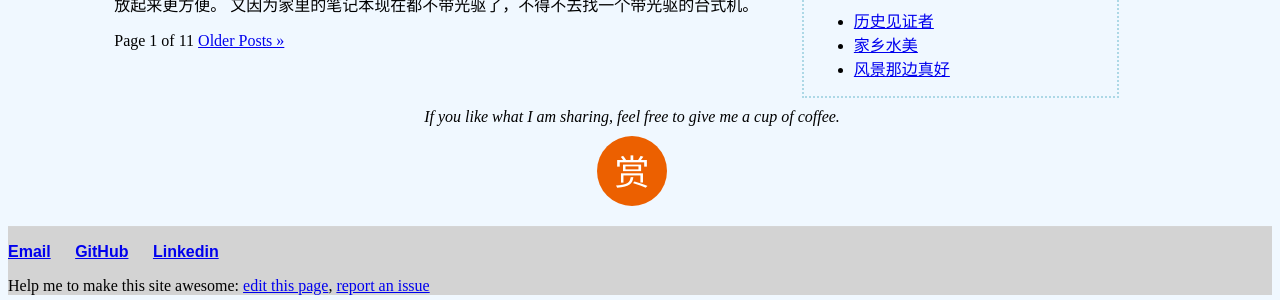
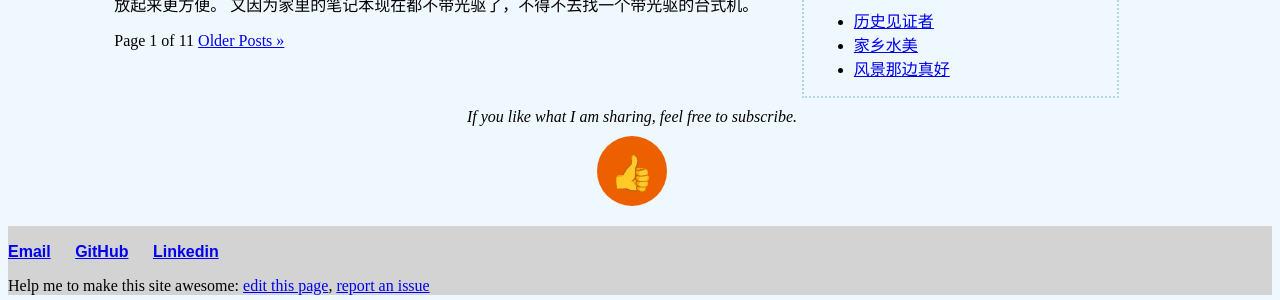
Before and after one commit to liuning0820/liuning0820.github.io, a Jekyll site: the page built from index.html, in a window 1280 px wide. Shown: the part 1036-1336 px from the top of the page. Built offline with Jekyll 4.4.1, drawn with Linux system fonts in a browser that asks for light colours; the list of posts is cut into pages by our own code.

Commit message:
添加公众号关注图标

```diff
--- a/_layouts/default.html
+++ b/_layouts/default.html
@@ -31,7 +31,7 @@
 </main>
 
 	<div class="donate">
-		<div><em>If you like what I am sharing, feel free to give me a cup of coffee.</em></div>
+		<div><em>If you like what I am sharing, feel free to subscribe.</em></div>
 
 		<button id="rewardButton" , disable="enable" ,
 			onclick="var qr = document.getElementById('QR'); if (qr.style.display === 'none') {qr.style.display='block';} else {qr.style.display='none'}"
@@ -39,7 +39,7 @@
 			style="cursor: pointer; border: 0; outline: 0; border-radius: 100%; padding: 0; margin: 10px; letter-spacing: normal; text-transform: none; text-indent: 0px; text-shadow: none">
 			<span onmouseover="this.style.color='rgb(236,96,0)';this.style.background='rgb(204,204,204)'"
 				onMouseOut="this.style.color='#fff';this.style.background='rgb(236,96,0)'"
-				style="display: inline-block; width: 70px; height: 70px; border-radius: 100%; line-height: 81px; color: #fff; font: 400 35px/75px 'microsofty'; background: rgb(236,96,0)">赏</span>
+				style="display: inline-block; width: 70px; height: 70px; border-radius: 100%; line-height: 81px; color: #fff; font: 400 35px/75px 'microsofty'; background: rgb(236,96,0)">👍</span>
 		</button>
 
 
@@ -51,6 +51,11 @@
 				<img id="wechat_qr" src="{{ site.url }}{{site.baseurl}}/images/donate/weixin.jpg" alt=" WeChat Pay"
 					style="width: 200px; max-width: 100%; display: inline-block" />
 				<p>微信打赏</p>
+			</div>
+
+			<div id="gongzhonghao" style="display: inline-block">
+			  <img id="gongzhonghao_img" src="/images/gongzhonghao.jpg" alt="对刘谈心" style="width: 200px; max-width: 100%; display: inline-block"/>
+			  <p>关注公众号：对刘谈心</p>
 			</div>
 
 			<!-- <div id="alipay" style="display: inline-block">
```
Also changed, not shown: images/donate/weixin.jpg, images/gongzhonghao.jpg (added).
